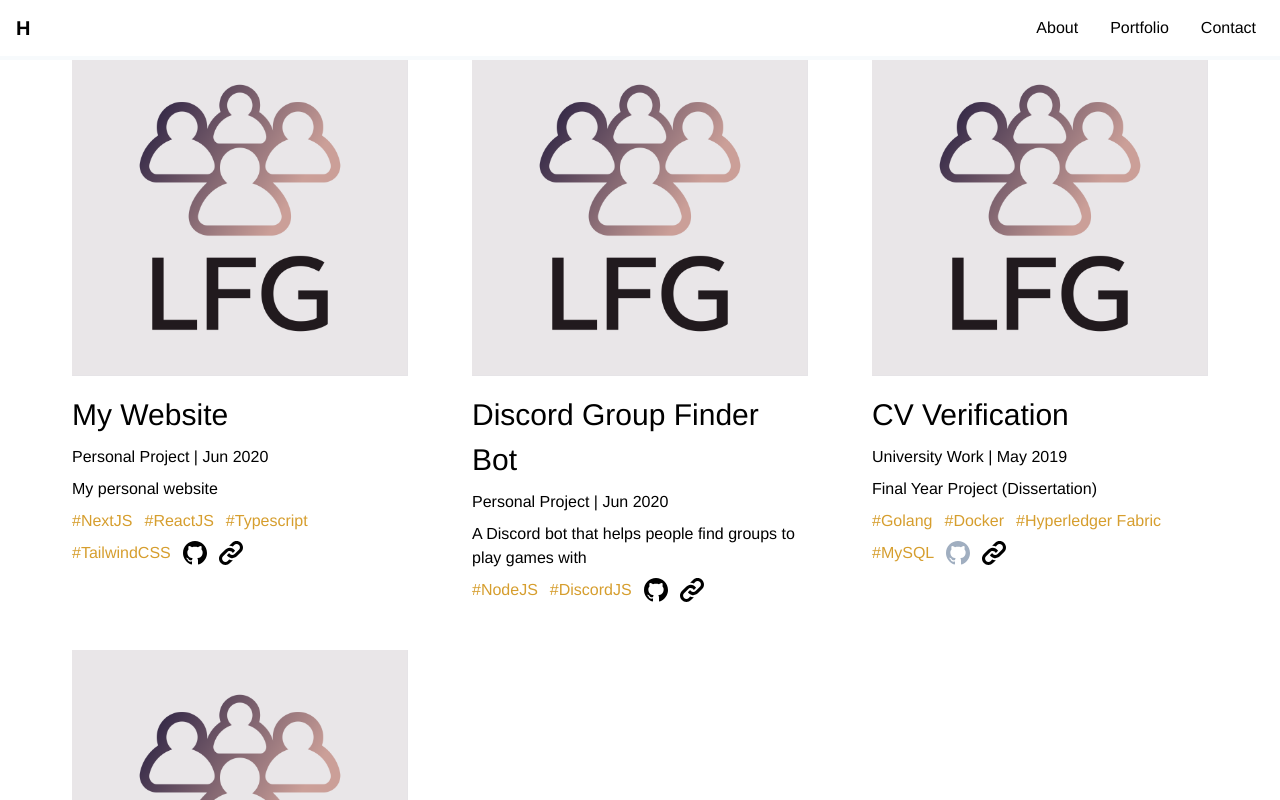
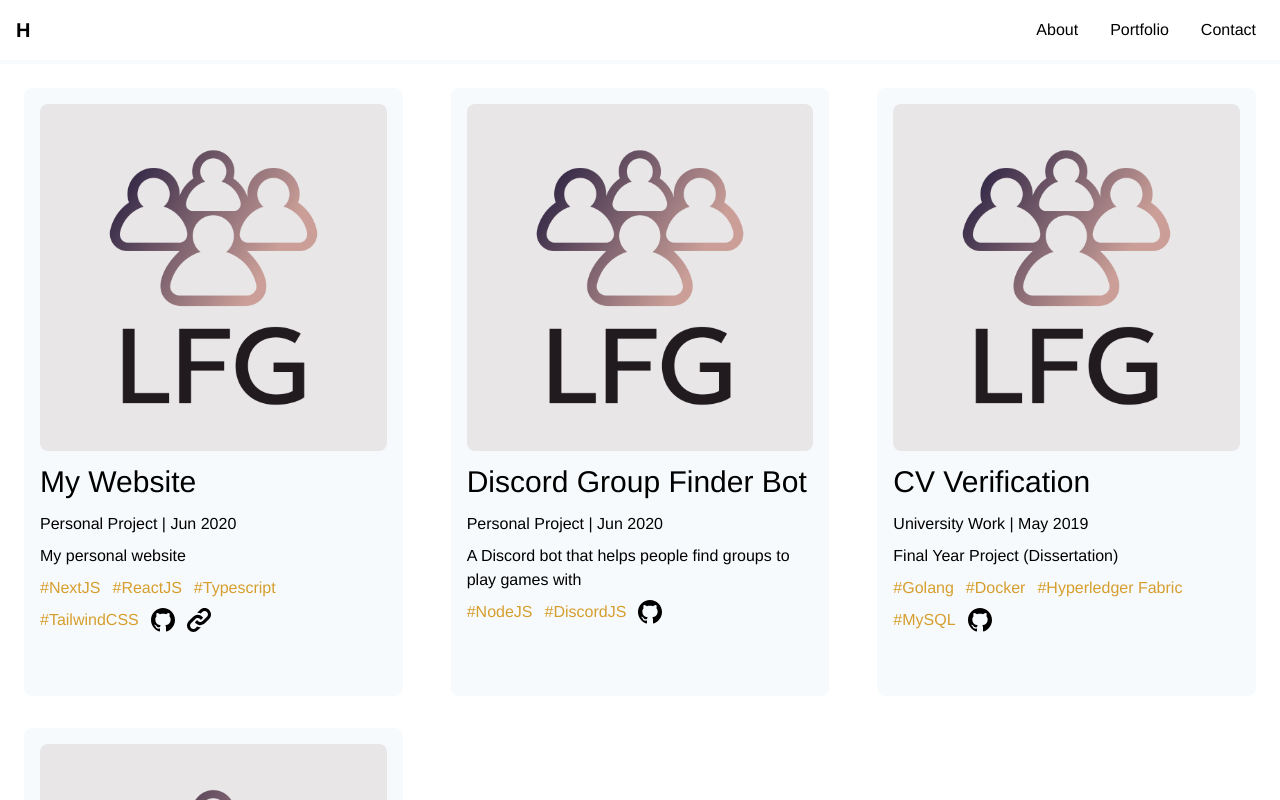
Before and after one commit to HaydenGriffin/portfolio-site, a Next.js app: page /portfolio in a window 1280 px wide. Shown: the top 800 px of the page. Built offline with nearby package versions, Linux system fonts and the light colour scheme.

Commit message:
More work on Portfolio page. Added buttons on homepage and added CV file

```diff
--- a/components/layout.tsx
+++ b/components/layout.tsx
@@ -15,7 +15,7 @@ export default function Layout({ children }: { children: React.ReactNode }) {
       </Head>
       <body>
         <Navigation />
-        <main>
+        <main className="pt-12">
           <div>{children}</div>
         </main>
       </body>
--- a/components/navigation.tsx
+++ b/components/navigation.tsx
@@ -19,7 +19,7 @@ const NavItem: React.FC<NavItemProps> = ({ href, title }) => (
 );
 
 const Navigation = () => (
-  <nav className="flex flex-wrap fixed w-full bg-white border-b-4 border-gray-100 items-center justify-between">
+  <nav className="flex flex-wrap fixed w-full bg-white border-b-4 border-gray-100 items-center justify-between h-16">
     <div className="flex flex-row items-center justify-between">
       <span className="font-bold text-xl">
         <NavItem href="/" title="H"></NavItem>
--- a/pages/index.tsx
+++ b/pages/index.tsx
@@ -1,6 +1,7 @@
 import Head from 'next/head';
 import Layout, { siteTitle } from '../components/layout';
 import { PropsWithChildren } from 'react';
+import Link from 'next/link';
 
 interface HomeContentSectionItemProps {
   colour: string;
@@ -44,20 +45,23 @@ export default function Home() {
       <Head>
         <title>{siteTitle}</title>
       </Head>
-      <div className="flex flex-grow justify-center homepage-background mb-6">
-        <div className="container text-center p-24 sm:p-32 lg:p-40 lg:p-48 xl:p-56 mb-20">
-          <h1 className="text-3xl leading-tight sm:text-4xl lg:text-5xl lg:text-6xl">
+      <div className="flex justify-center homepage-background">
+        <div className="flex-1 max-w-1600 text-center p-24 sm:p-32 lg:p-40 lg:p-48 xl:p-56 mb-20">
+          <h1 className="text-3xl leading-tight sm:text-4xl lg:text-5xl lg:text-6xl pb-10">
             Hello, my name is Hayden. I'm a full stack developer.
           </h1>
+          <Link href="/about">
+            <button className="bg-transparent hover:bg-blue-500 text-blue-700 hover:text-white py-2 px-4 border border-blue-500 hover:border-transparent rounded mr-4">
+              Read More
+            </button>
+          </Link>
+          <a href="/content/cv.pdf">
+            <button className="bg-transparent hover:bg-blue-500 text-blue-700 hover:text-white py-2 px-4 border border-blue-500 hover:border-transparent rounded">
+              View CV
+            </button>
+          </a>
         </div>
       </div>
-
-      <HomeContentSectionItem colour="bg-red-600" reversed={false}>
-        This is the content for item 1
-      </HomeContentSectionItem>
-      <HomeContentSectionItem colour="bg-blue-600" reversed={true}>
-        This is the content for item 2
-      </HomeContentSectionItem>
     </Layout>
   );
 }
--- a/pages/portfolio.tsx
+++ b/pages/portfolio.tsx
@@ -15,8 +15,9 @@ interface PortfolioContentItem {
   description: string;
   tags: string[];
   github: string;
-  link: Url;
+  link: string;
   imageLink: string;
+  altText: string;
 }
 
 export default function Portfolio({
@@ -29,16 +30,20 @@ export default function Portfolio({
       <Head>
         <title>{siteTitle}</title>
       </Head>
-      <div className="flex justify-center p-10">
+      <div className="flex justify-center mt-10">
         <div className="flex-1 max-w-1600">
-          <div className="flex flex-wrap">
+          <div className="flex flex-wrap justify-center md:justify-between">
             {portfolioItems.map((portfolioItem: PortfolioContentItem) => (
-              <div className="w-full lg:w-1/3 px-8">
-                <div className="flex flex-col mb-10">
-                  <div className="square bg-blue-600 mb-4">
-                    <img className="" src={portfolioItem.imageLink}></img>
+              <div className="w-full portfolio-item md:w-1/2 lg:w-1/3 px-6 mb-8">
+                <div className="flex flex-col mb-10 bg-gray-100 rounded-lg p-4 h-full">
+                  <div className="">
+                    <img
+                      className="rounded-lg"
+                      src={portfolioItem.imageLink}
+                      alt={portfolioItem.altText}
+                    />
                   </div>
-                  <h2 className="text-3xl pb-2">{portfolioItem.project}</h2>
+                  <h2 className="text-3xl py-2">{portfolioItem.project}</h2>
                   <p className="pb-2">
                     {portfolioItem.type}
                     {' | '}
@@ -49,14 +54,16 @@ export default function Portfolio({
                     {portfolioItem.tags.map((tag: string) => (
                       <span className="text-yellow-600 pr-3 mb-2">#{tag} </span>
                     ))}
-                    {portfolioItem.github.length > 0 ? (
+                    {portfolioItem.github.length > 0 && (
                       <a href={portfolioItem.github}>
                         <GitHubIcon className="fill-current mr-3" />
                       </a>
-                    ) : (
-                      <GitHubIcon className="fill-current text-gray-500 mr-3" />
                     )}{' '}
-                    <LinkIcon className="fill-current" />
+                    {portfolioItem.link.length > 0 && (
+                      <a href={portfolioItem.link}>
+                        <LinkIcon className="fill-current" />
+                      </a>
+                    )}
                   </div>
                 </div>
               </div>
--- a/public/content/portfolio.json
+++ b/public/content/portfolio.json
@@ -6,7 +6,7 @@
     "description": "My personal website",
     "tags": ["NextJS", "ReactJS", "Typescript", "TailwindCSS"],
     "github": "https://github.com/HaydenGriffin/portfolio-site",
-    "link": "",
+    "link": "https://adoring-kilby-9f8808.netlify.app/",
     "imageLink": "images/lfg.png",
     "altText": ""
   },
@@ -27,7 +27,7 @@
     "date": "May 2019",
     "description": "Final Year Project (Dissertation)",
     "tags": ["Golang", "Docker", "Hyperledger Fabric", "MySQL"],
-    "github": "",
+    "github": "https://github.com/HaydenGriffin/CVVerification",
     "link": "",
     "imageLink": "images/lfg.png",
     "altText": ""
@@ -38,7 +38,7 @@
     "date": "Dec 2018",
     "description": "Coursework Project",
     "tags": ["Spring", "Bootstrap", "MySQL"],
-    "github": "",
+    "github": "https://github.com/jacksimmonds0/com3014_coursework",
     "link": "",
     "imageLink": "images/lfg.png",
     "altText": ""
--- a/styles/base.css
+++ b/styles/base.css
@@ -41,7 +41,3 @@ h2 {
 .nav-item:hover {
   text-shadow: 0 0.015em, 0 -0.015em, 0.015em 0, -0.015em 0;
 }
-
-main {
-  @apply pt-12;
-}
--- a/styles/utilities.css
+++ b/styles/utilities.css
@@ -1,6 +1,7 @@
 .homepage-background {
   background-color: #fef3e1;
   font-variation-settings: 'MONO' 1, 'CASL' 1, 'wght' 600, 'slnt' 0, 'CRSV' 0.5;
+  min-height: calc(100vh - 48px);
 }
 
 .max-w-1600 {
@@ -16,7 +17,7 @@
   max-width: 350px;
 }
 
-.portfolio-image {
+.portfolio-item {
   width: 100%;
-  max-width: 350px;
+  max-width: 550px;
 }
```
Also changed, not shown: 1 other file (tests, documents, lock files or other folders).
